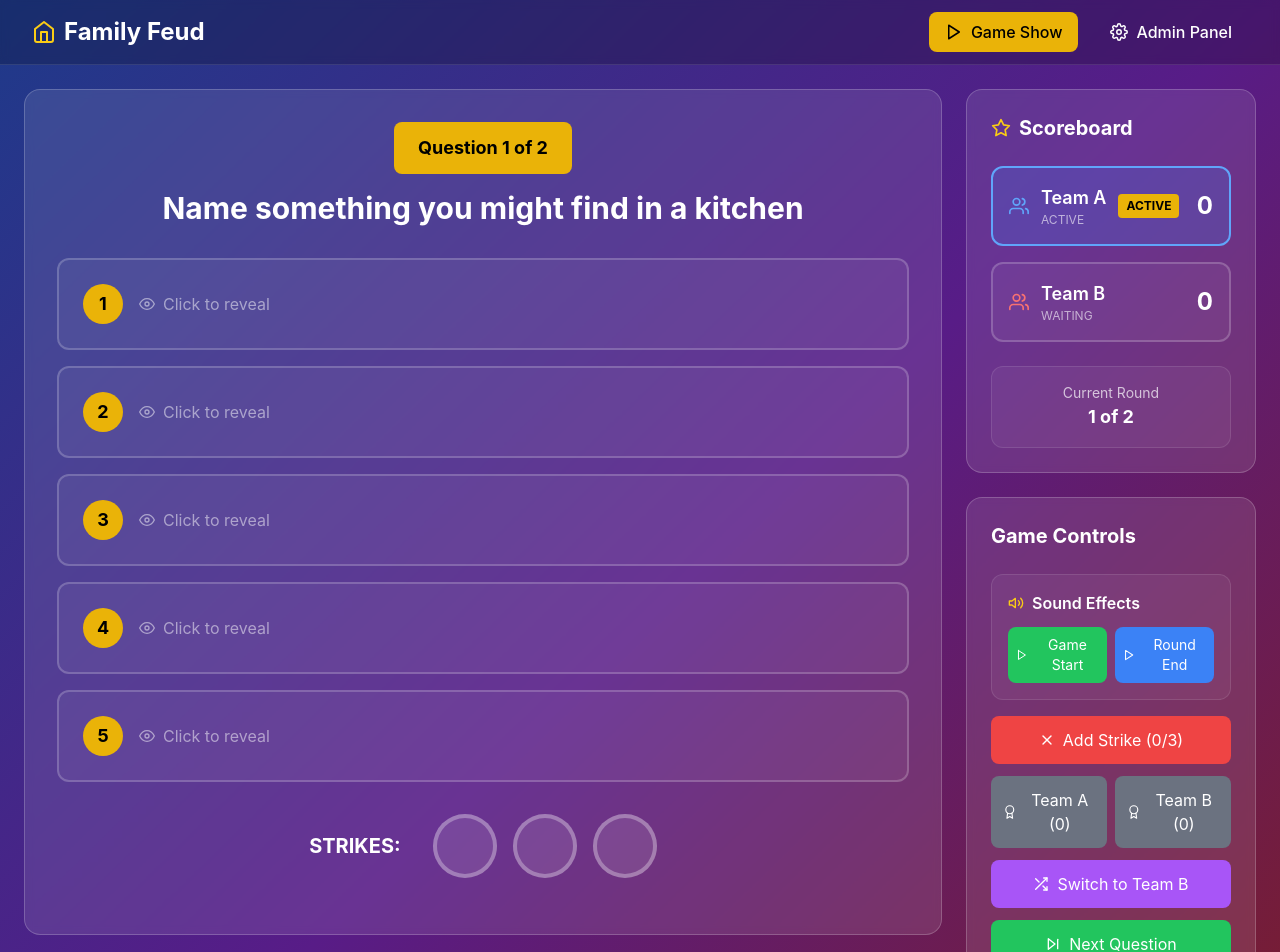
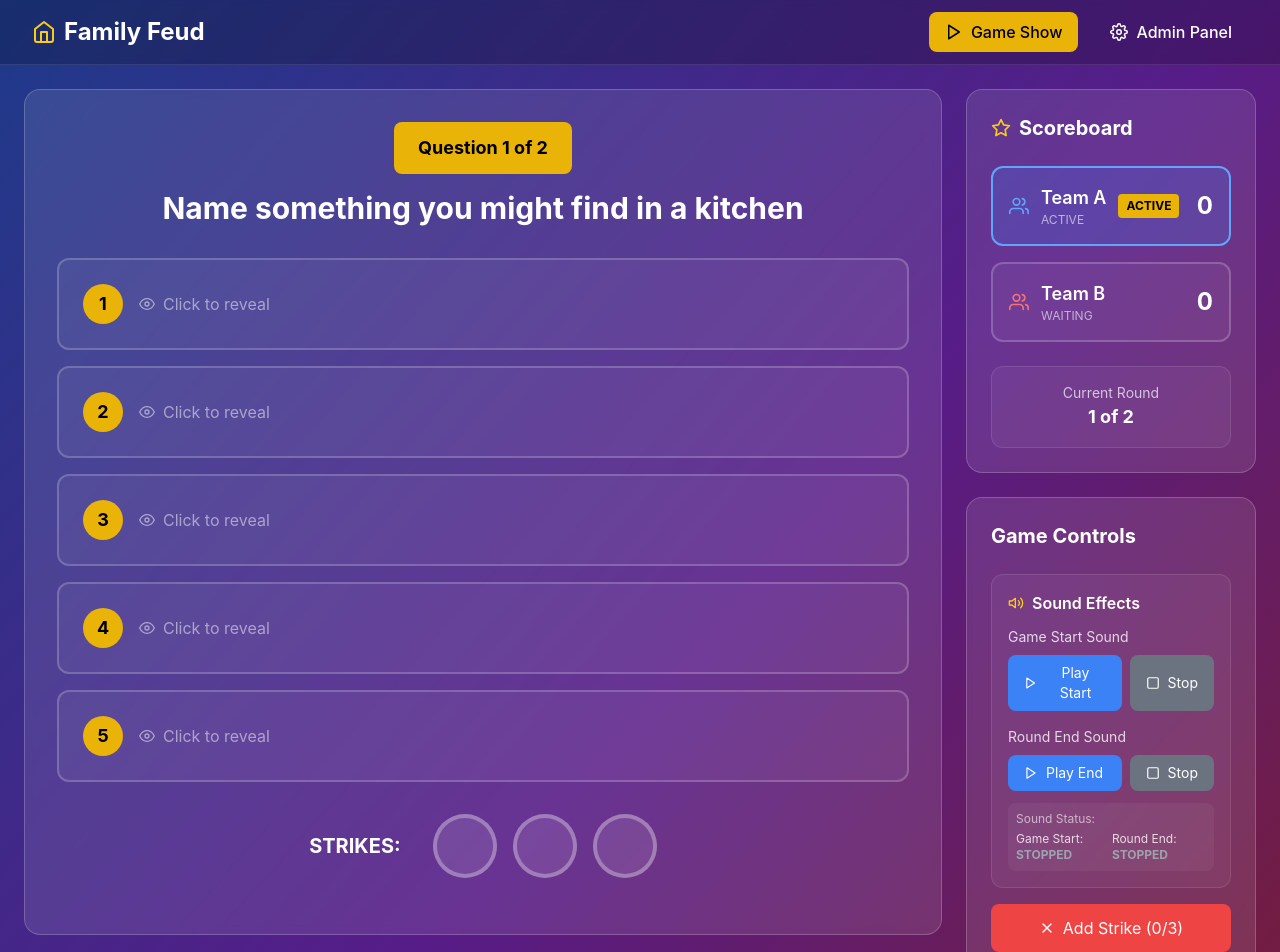
Before and after one commit to Drlmspace/Family-Feud-Game-Creator-6195, a React (Vite) app: page /#/game in a window 1280 px wide. Shown: the top 952 px of the page. Built offline with nearby package versions, Linux system fonts and the light colour scheme.

Commit message:
Added files via Greta

```diff
--- a/src/components/GameControls.jsx
+++ b/src/components/GameControls.jsx
@@ -4,10 +4,10 @@
 import SafeIcon from '../common/SafeIcon';
 import * as FiIcons from 'react-icons/fi';
 
-const { FiX, FiSkipForward, FiRotateCcw, FiRefreshCw, FiShuffle, FiAward, FiZap, FiShield, FiVolume2, FiPlay } = FiIcons;
+const { FiX, FiSkipForward, FiRotateCcw, FiRefreshCw, FiShuffle, FiAward, FiZap, FiShield, FiVolume2, FiPlay, FiPause, FiSquare } = FiIcons;
 
 function GameControls() {
-  const { state, dispatch } = useGame();
+  const { state, dispatch, getSoundStatus } = useGame();
 
   const handleAddStrike = () => {
     dispatch({ type: 'ADD_STRIKE' });
@@ -52,8 +52,7 @@
     }
 
     const winner = state.teamAScore > state.teamBScore ? 'Team A' :
-                  state.teamBScore > state.teamAScore ? 'Team B' :
-                  'It\'s a tie';
+                  state.teamBScore > state.teamAScore ? 'Team B' : 'It\'s a tie';
 
     if (window.confirm(`Current Scores:\nTeam A: ${state.teamAScore}\nTeam B: ${state.teamBScore}\n\nWinner: ${winner}\n\nStart Fast Money round?`)) {
       dispatch({ type: 'START_FAST_MONEY' });
@@ -62,6 +61,60 @@
 
   const handlePlaySound = (soundType) => {
     dispatch({ type: 'PLAY_SOUND', payload: soundType });
+  };
+
+  const handlePauseSound = (soundType) => {
+    dispatch({ type: 'PAUSE_SOUND', payload: soundType });
+  };
+
+  const handleStopSound = (soundType) => {
+    dispatch({ type: 'STOP_SOUND', payload: soundType });
+  };
+
+  const handleResumeSound = (soundType) => {
+    dispatch({ type: 'RESUME_SOUND', payload: soundType });
+  };
+
+  const getSoundButtonColor = (soundType) => {
+    const status = getSoundStatus(soundType);
+    switch (status) {
+      case 'playing': return 'bg-green-500 hover:bg-green-600';
+      case 'paused': return 'bg-yellow-500 hover:bg-yellow-600';
+      default: return 'bg-blue-500 hover:bg-blue-600';
+    }
+  };
+
+  const getSoundButtonIcon = (soundType) => {
+    const status = getSoundStatus(soundType);
+    switch (status) {
+      case 'playing': return FiPause;
+      case 'paused': return FiPlay;
+      default: return FiPlay;
+    }
+  };
+
+  const getSoundButtonText = (soundType) => {
+    const status = getSoundStatus(soundType);
+    switch (status) {
+      case 'playing': return 'Pause';
+      case 'paused': return 'Resume';
+      default: return 'Play';
+    }
+  };
+
+  const handleSoundButtonClick = (soundType) => {
+    const status = getSoundStatus(soundType);
+    switch (status) {
+      case 'playing':
+        handlePauseSound(soundType);
+        break;
+      case 'paused':
+        handleResumeSound(soundType);
+        break;
+      default:
+        handlePlaySound(soundType);
+        break;
+    }
   };
 
   const isGameComplete = state.currentQuestionIndex >= state.questions.length;
@@ -78,25 +131,76 @@
             <SafeIcon icon={FiVolume2} className="text-yellow-400" />
             <h4 className="text-white font-semibold">Sound Effects</h4>
           </div>
-          <div className="grid grid-cols-2 gap-2">
+
+          {/* Game Start Sound Controls */}
+          <div className="mb-4">
+            <div className="text-white/80 text-sm mb-2">Game Start Sound</div>
+            <div className="flex space-x-2">
               <motion.button
-              onClick={() => handlePlaySound('gameStart')}
-              className="bg-green-500 hover:bg-green-600 text-white p-2 rounded-lg flex items-center justify-center space-x-2 transition-colors text-sm"
+                onClick={() => handleSoundButtonClick('gameStart')}
+                className={`${getSoundButtonColor('gameStart')} text-white px-4 py-2 rounded-lg flex items-center space-x-2 transition-colors text-sm flex-1`}
                 whileHover={{ scale: 1.02 }}
                 whileTap={{ scale: 0.98 }}
               >
-              <SafeIcon icon={FiPlay} />
-              <span>Game Start</span>
+                <SafeIcon icon={getSoundButtonIcon('gameStart')} />
+                <span>{getSoundButtonText('gameStart')} Start</span>
               </motion.button>
+
               <motion.button
-              onClick={() => handlePlaySound('roundEnd')}
-              className="bg-blue-500 hover:bg-blue-600 text-white p-2 rounded-lg flex items-center justify-center space-x-2 transition-colors text-sm"
+                onClick={() => handleStopSound('gameStart')}
+                disabled={getSoundStatus('gameStart') === 'stopped'}
+                className="bg-red-500 hover:bg-red-600 disabled:bg-gray-500 disabled:cursor-not-allowed text-white px-4 py-2 rounded-lg flex items-center space-x-2 transition-colors text-sm"
+                whileHover={{ scale: getSoundStatus('gameStart') === 'stopped' ? 1 : 1.02 }}
+                whileTap={{ scale: 0.98 }}
+              >
+                <SafeIcon icon={FiSquare} />
+                <span>Stop</span>
+              </motion.button>
+            </div>
+          </div>
+
+          {/* Round End Sound Controls */}
+          <div>
+            <div className="text-white/80 text-sm mb-2">Round End Sound</div>
+            <div className="flex space-x-2">
+              <motion.button
+                onClick={() => handleSoundButtonClick('roundEnd')}
+                className={`${getSoundButtonColor('roundEnd')} text-white px-4 py-2 rounded-lg flex items-center space-x-2 transition-colors text-sm flex-1`}
                 whileHover={{ scale: 1.02 }}
                 whileTap={{ scale: 0.98 }}
               >
-              <SafeIcon icon={FiPlay} />
-              <span>Round End</span>
+                <SafeIcon icon={getSoundButtonIcon('roundEnd')} />
+                <span>{getSoundButtonText('roundEnd')} End</span>
               </motion.button>
+
+              <motion.button
+                onClick={() => handleStopSound('roundEnd')}
+                disabled={getSoundStatus('roundEnd') === 'stopped'}
+                className="bg-red-500 hover:bg-red-600 disabled:bg-gray-500 disabled:cursor-not-allowed text-white px-4 py-2 rounded-lg flex items-center space-x-2 transition-colors text-sm"
+                whileHover={{ scale: getSoundStatus('roundEnd') === 'stopped' ? 1 : 1.02 }}
+                whileTap={{ scale: 0.98 }}
+              >
+                <SafeIcon icon={FiSquare} />
+                <span>Stop</span>
+              </motion.button>
+            </div>
+          </div>
+
+          {/* Sound Status Indicators */}
+          <div className="mt-3 p-2 bg-white/5 rounded-lg">
+            <div className="text-xs text-white/60 mb-1">Sound Status:</div>
+            <div className="flex justify-between text-xs">
+              <span className="text-white/80">
+                Game Start: <span className={`font-bold ${getSoundStatus('gameStart') === 'playing' ? 'text-green-400' : getSoundStatus('gameStart') === 'paused' ? 'text-yellow-400' : 'text-gray-400'}`}>
+                  {getSoundStatus('gameStart').toUpperCase()}
+                </span>
+              </span>
+              <span className="text-white/80">
+                Round End: <span className={`font-bold ${getSoundStatus('roundEnd') === 'playing' ? 'text-green-400' : getSoundStatus('roundEnd') === 'paused' ? 'text-yellow-400' : 'text-gray-400'}`}>
+                  {getSoundStatus('roundEnd').toUpperCase()}
+                </span>
+              </span>
+            </div>
           </div>
         </div>
 
--- a/src/context/GameContext.jsx
+++ b/src/context/GameContext.jsx
@@ -106,36 +106,90 @@
   },
   fastMoneyScore: 0,
   winningTeam: null,
-  roundHistory: [] // Track round winners and scores
+  roundHistory: [], // Track round winners and scores
+  activeSounds: {
+    gameStart: null,
+    roundEnd: null
+  }
+};
+
+// Global sound management
+const activeSoundElements = {
+  gameStart: null,
+  roundEnd: null
 };
 
 // Sound utility functions
-const playSound = (url) => {
+const playSound = (url, soundType) => {
   if (url && url.trim()) {
     try {
+      // Stop any existing sound of this type
+      if (activeSoundElements[soundType]) {
+        activeSoundElements[soundType].pause();
+        activeSoundElements[soundType].currentTime = 0;
+        activeSoundElements[soundType] = null;
+      }
+
       // Check if it's a video file (mp4, webm, etc.)
       const isVideo = /\.(mp4|webm|ogg|avi|mov)$/i.test(url);
 
+      let element;
       if (isVideo) {
         // Create a video element for video files
-        const video = document.createElement('video');
-        video.src = url;
-        video.volume = 0.5; // Set volume to 50%
-        video.play().catch(error => {
-          console.warn('Could not play video sound:', error);
-        });
+        element = document.createElement('video');
       } else {
         // Use audio element for audio files
-        const audio = new Audio(url);
-        audio.volume = 0.5; // Set volume to 50%
-        audio.play().catch(error => {
-          console.warn('Could not play sound:', error);
-        });
+        element = new Audio();
       }
+
+      element.src = url;
+      element.volume = 0.5; // Set volume to 50%
+
+      // Store reference for control
+      activeSoundElements[soundType] = element;
+
+      element.play().catch(error => {
+        console.warn('Could not play sound:', error);
+      });
+
+      // Clean up reference when sound ends
+      element.addEventListener('ended', () => {
+        if (activeSoundElements[soundType] === element) {
+          activeSoundElements[soundType] = null;
+        }
+      });
+
     } catch (error) {
       console.warn('Invalid sound URL:', error);
     }
   }
+};
+
+const pauseSound = (soundType) => {
+  if (activeSoundElements[soundType]) {
+    activeSoundElements[soundType].pause();
+  }
+};
+
+const stopSound = (soundType) => {
+  if (activeSoundElements[soundType]) {
+    activeSoundElements[soundType].pause();
+    activeSoundElements[soundType].currentTime = 0;
+    activeSoundElements[soundType] = null;
+  }
+};
+
+const resumeSound = (soundType) => {
+  if (activeSoundElements[soundType]) {
+    activeSoundElements[soundType].play().catch(error => {
+      console.warn('Could not resume sound:', error);
+    });
+  }
+};
+
+const getSoundStatus = (soundType) => {
+  if (!activeSoundElements[soundType]) return 'stopped';
+  return activeSoundElements[soundType].paused ? 'paused' : 'playing';
 };
 
 // Helper function to reset all answers in all questions
@@ -173,8 +227,55 @@
       };
 
     case 'PLAY_SOUND':
-      playSound(state.gameSettings.sounds[action.payload]);
-      return state;
+      const soundType = action.payload;
+      const soundUrl = state.gameSettings.sounds[soundType];
+      playSound(soundUrl, soundType);
+      return {
+        ...state,
+        activeSounds: {
+          ...state.activeSounds,
+          [soundType]: 'playing'
+        }
+      };
+
+    case 'PAUSE_SOUND':
+      pauseSound(action.payload);
+      return {
+        ...state,
+        activeSounds: {
+          ...state.activeSounds,
+          [action.payload]: 'paused'
+        }
+      };
+
+    case 'STOP_SOUND':
+      stopSound(action.payload);
+      return {
+        ...state,
+        activeSounds: {
+          ...state.activeSounds,
+          [action.payload]: 'stopped'
+        }
+      };
+
+    case 'RESUME_SOUND':
+      resumeSound(action.payload);
+      return {
+        ...state,
+        activeSounds: {
+          ...state.activeSounds,
+          [action.payload]: 'playing'
+        }
+      };
+
+    case 'UPDATE_SOUND_STATUS':
+      return {
+        ...state,
+        activeSounds: {
+          ...state.activeSounds,
+          [action.payload.soundType]: action.payload.status
+        }
+      };
 
     case 'ADD_QUESTION':
       return {
@@ -225,7 +326,7 @@
         currentQuestion.answers[answerIndex].revealed = true;
 
         // Play correct answer sound
-        playSound(state.gameSettings.sounds.correctAnswer);
+        playSound(state.gameSettings.sounds.correctAnswer, 'correctAnswer');
 
         return {
           ...state,
@@ -239,7 +340,7 @@
       const newStrikes = state.strikes + 1;
 
       // Play wrong answer sound
-      playSound(state.gameSettings.sounds.wrongAnswer);
+      playSound(state.gameSettings.sounds.wrongAnswer, 'wrongAnswer');
 
       if (newStrikes >= 3) {
         return {
@@ -258,7 +359,7 @@
       const newTeamScore = state[teamKey] + action.payload.points;
 
       // Play round end sound
-      playSound(state.gameSettings.sounds.roundEnd);
+      playSound(state.gameSettings.sounds.roundEnd, 'roundEnd');
 
       // Add to round history
       const roundWinner = {
@@ -303,7 +404,7 @@
                          state.teamBScore > state.teamAScore ? 'B' : 'A'; // Default to A if tied
 
       // Play game start sound
-      playSound(state.gameSettings.sounds.gameStart);
+      playSound(state.gameSettings.sounds.gameStart, 'gameStart');
 
       return {
         ...state,
@@ -340,8 +441,13 @@
       };
 
     case 'RESET_GAME':
+      // Stop all sounds
+      Object.keys(activeSoundElements).forEach(soundType => {
+        stopSound(soundType);
+      });
+
       // Play game start sound
-      playSound(state.gameSettings.sounds.gameStart);
+      playSound(state.gameSettings.sounds.gameStart, 'gameStart');
 
       // Reset all answers to be covered up
       const resetQuestions = resetAllAnswers(state.questions);
@@ -376,7 +482,7 @@
       const stealTeamScore = state[stealTeamKey] + state.roundScore;
 
       // Play round end sound
-      playSound(state.gameSettings.sounds.roundEnd);
+      playSound(state.gameSettings.sounds.roundEnd, 'roundEnd');
 
       // Add steal to round history
       const stealRound = {
@@ -398,7 +504,7 @@
 
     case 'NO_STEAL':
       // No points awarded, just end the round
-      playSound(state.gameSettings.sounds.roundEnd);
+      playSound(state.gameSettings.sounds.roundEnd, 'roundEnd');
 
       return {
         ...state,
@@ -450,8 +556,13 @@
     }));
   }, [state.questions, state.fastMoneyQuestions, state.gameSettings]);
 
+  // Sound status checking utility
+  const getSoundStatusUtil = (soundType) => {
+    return getSoundStatus(soundType);
+  };
+
   return (
-    <GameContext.Provider value={{ state, dispatch }}>
+    <GameContext.Provider value={{ state, dispatch, getSoundStatus: getSoundStatusUtil }}>
       {children}
     </GameContext.Provider>
   );
```
Lines whose indentation alone changed are shown as unchanged.
